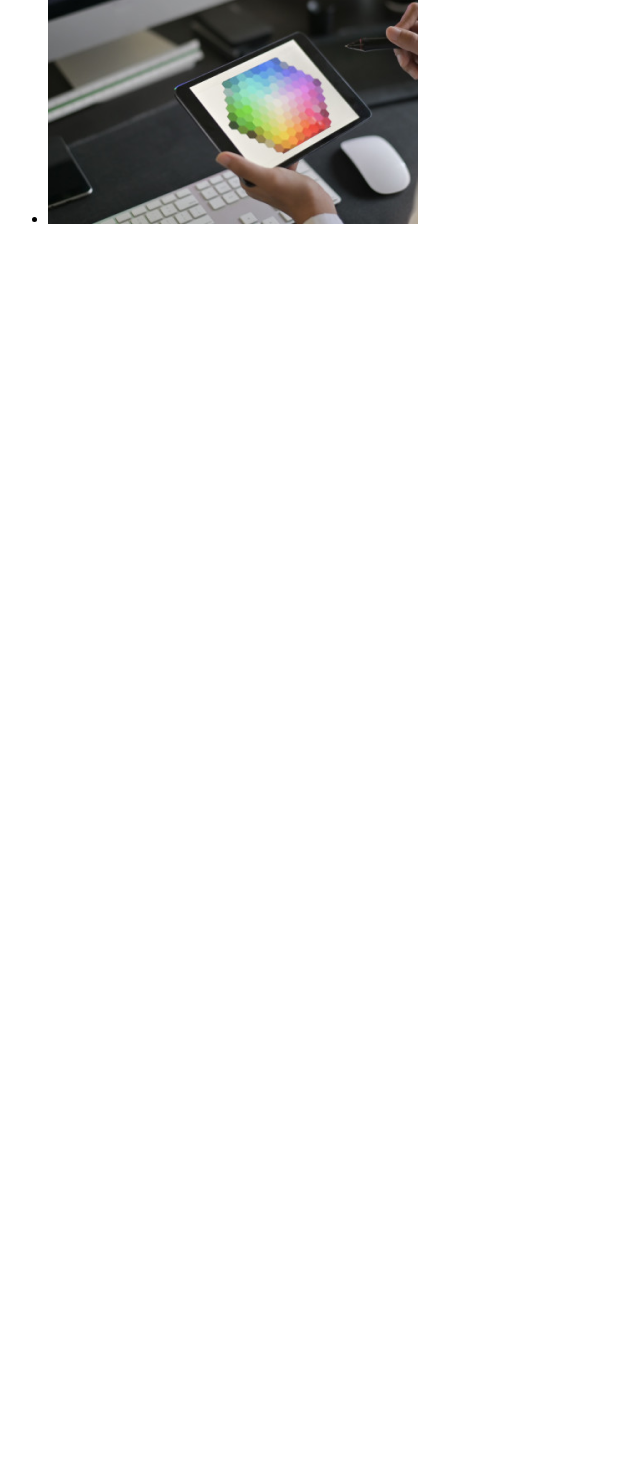
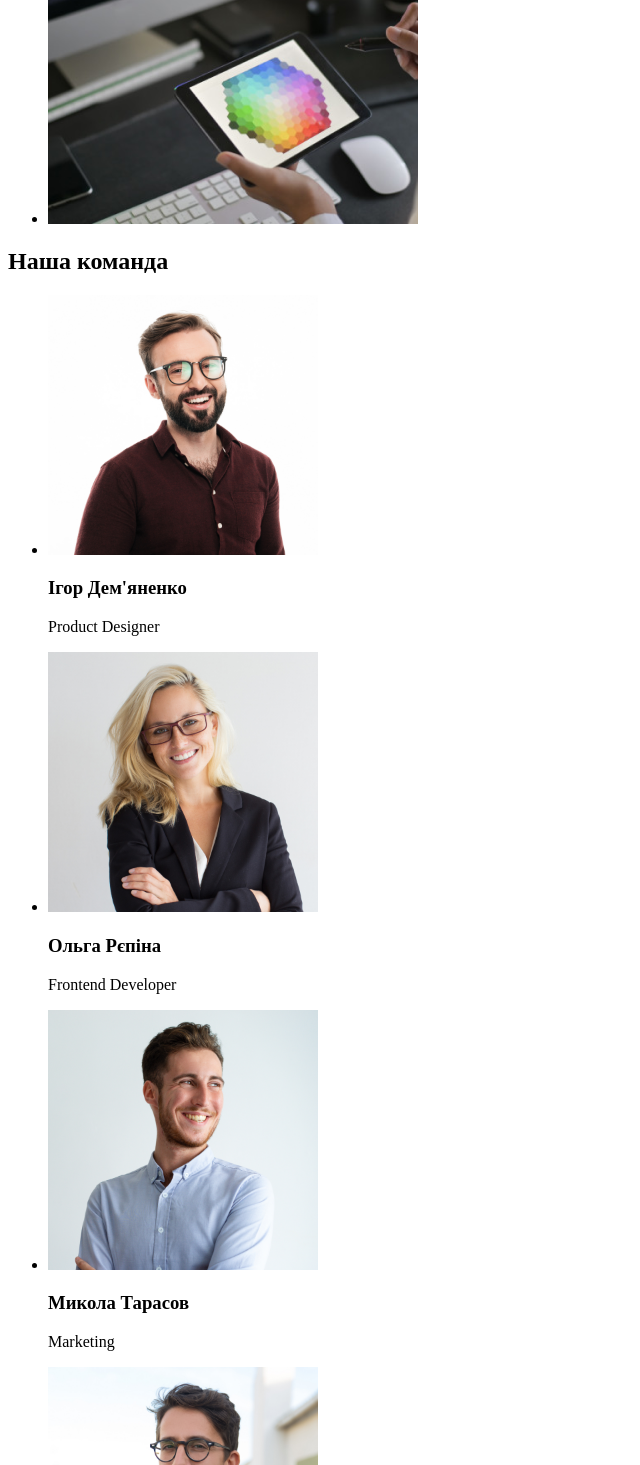
Before and after one commit to PokoenkoS/goit-markup-hw-01, a plain HTML site: page index.html in a window 1280 px wide. Shown: the part 1335-2800 px from the top of the page, without its empty margins (0-640 px from the left). Before the commit the page ends 1579 px from the top, so only its background shows below. Drawn offline with Linux system fonts and the light colour scheme.

Commit message:
додає секцію 3

```diff
--- a/index.html
+++ b/index.html
@@ -22,6 +22,7 @@
                 <li><a href="tel:+38 0961111111 ">+38 096 111 11 11</a></li>
             </ul>
     </header>
+    <main>
     <!-- Секція 1-->
             <section>
                 <h1>Ефективні рішення для <br/>вашого бізнесу</h1>
@@ -54,6 +55,33 @@
             <li> <img src="images/box 3.png" alt="tablet with bright picture in hands"width="370"></li>
         </ul>
             </section>
+            <!-- Секція 3-->
+            <section>
+                <h2>Наша команда</h2>
+                <ul>
+                    <li><img src="images/img.jpg" alt="man" width="270">
+                    <h3>Ігор Дем'яненко</h3>
+                    <p>Product Designer</p>
+                    </li>
+                    <li><img src="images/img (1).jpg" alt="woman" width="270">
+                        <h3>Ольга Рєпіна</h3>
+                        <p>Frontend Developer</p>
+                    </li>
+                    <li><img src="images/img (2).jpg" alt="man" width="270">
+                        <h3>Микола Тарасов</h3>
+                        <p>Marketing</p>
+                    </li>
+                    <li><img src="images/img (3).jpg" alt="man" width="270">
+                        <h3>Михайло Єрмаков</h3>
+                        <p>UI Designer</p>
+                    </li>
+                </ul>
+            </section>
+    </main>
+    <!--підвал-->
+    <footer>
+
+    </footer>
 
 
 </body>
```
Also changed, not shown: images/img (1).jpg (added), images/img (2).jpg (added), images/img (3).jpg (added), images/img.jpg (added).
